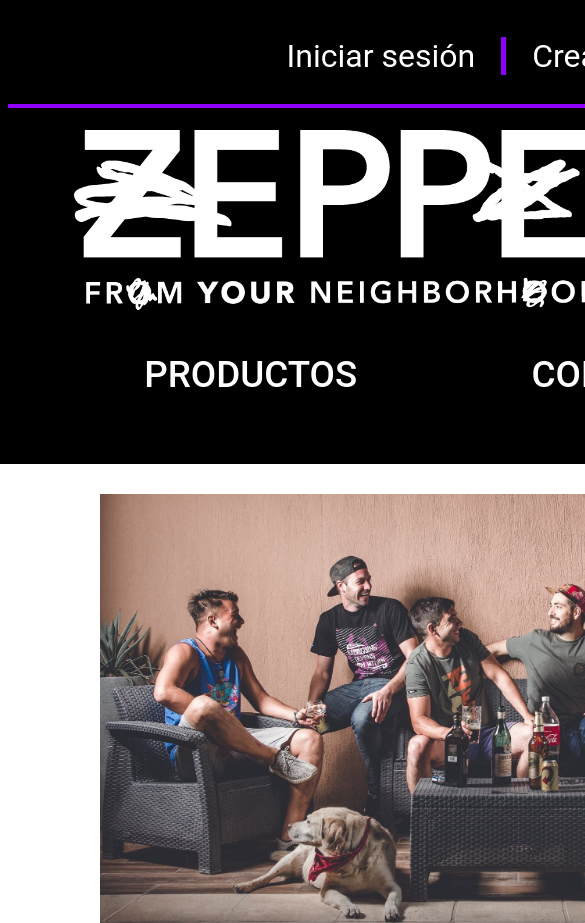
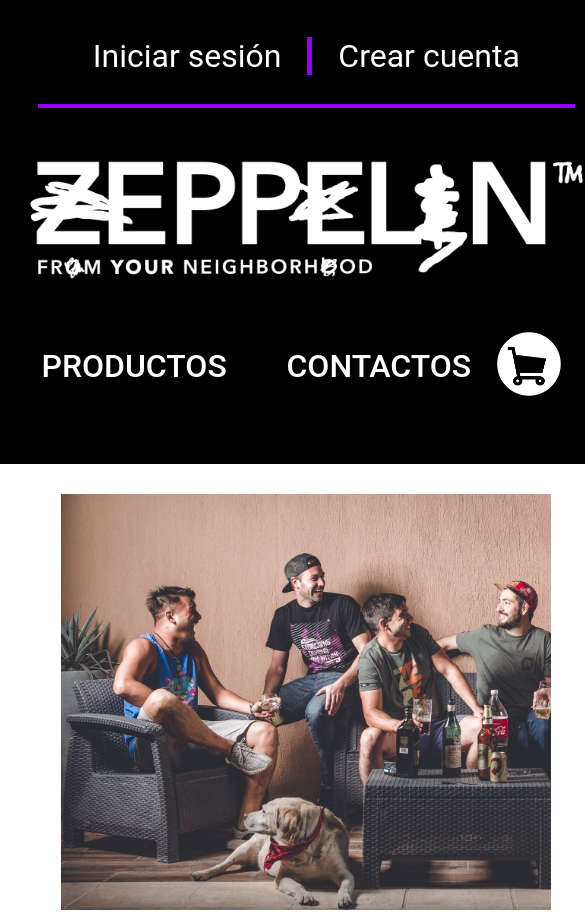
Before and after one commit to alfi87B/Zeppelin-WEB, a plain HTML site: page index.html in a window 390 px wide. Shown: the top 923 px of the page, 585 px wide, since content can reach past the window. Drawn offline with Linux system fonts and the light colour scheme.

Commit message:
ahora parece que esta el index en 425

```diff
--- a/css/style.css
+++ b/css/style.css
@@ -61,7 +61,7 @@ nav{
 }
 .menu{
     width: 80%;
-    height: 9.375rem;
+    height: auto;
     display: flex;
     justify-content: space-between;
     align-items: center;
@@ -705,7 +705,7 @@ o como hacer una barra donde haya una lista suponiendo que habria muchas tiendas
         border-left: .3125rem solid #8F00FF;
     }
     .menu{
-        width: 100%;
+        width: 90%;
         flex-direction: column;
         align-items: center;
         height: auto;
@@ -718,9 +718,8 @@ o como hacer una barra donde haya una lista suponiendo que habria muchas tiendas
         margin: 1rem;
     }
     .logo-nav img{
-        width: 100%;
-        height: auto;
-        padding: 2.5rem;
+        width: auto;
+        height: 8rem;
         align-items: center;
         justify-content: center;
     }
@@ -731,17 +730,23 @@ o como hacer una barra donde haya una lista suponiendo que habria muchas tiendas
         display: flex;
     }
     .menu-cart{
-        width: 90%;
+        width: 100%;
         display: flex;
         align-items: center;
-        justify-content: space-between;
+        justify-content: center;
+        padding: 0rem;
         margin: 0rem;
     }
     .menu-principal{
-        width: 100%;
+        width: 80%;
+        justify-content: space-between;
+    }
+    .menu-principal li{
+        justify-content: center;
+        padding-right: 0rem;
     }
     .menu-principal li a{
-        font-size: 2.3rem;
+        font-size: 2rem;
     }
     .guia{
         display: none;
@@ -753,8 +758,8 @@ o como hacer una barra donde haya una lista suponiendo que habria muchas tiendas
         display: none;
     }
     .cart img{
-        height: 5rem;
-        padding: 0rem 1rem;
+        height: 4rem;
+        margin-left: 16px;
     }
     .carrusel{
         height: 28rem;
@@ -850,9 +855,10 @@ o como hacer una barra donde haya una lista suponiendo que habria muchas tiendas
     .footer-info{
         align-items: center;
         justify-content: center;
+        flex-direction: column;
     }
     .footer-column{
-        width: 80%;
+        width: 90%;
         height: auto;
         margin: 10px;
     }
```
